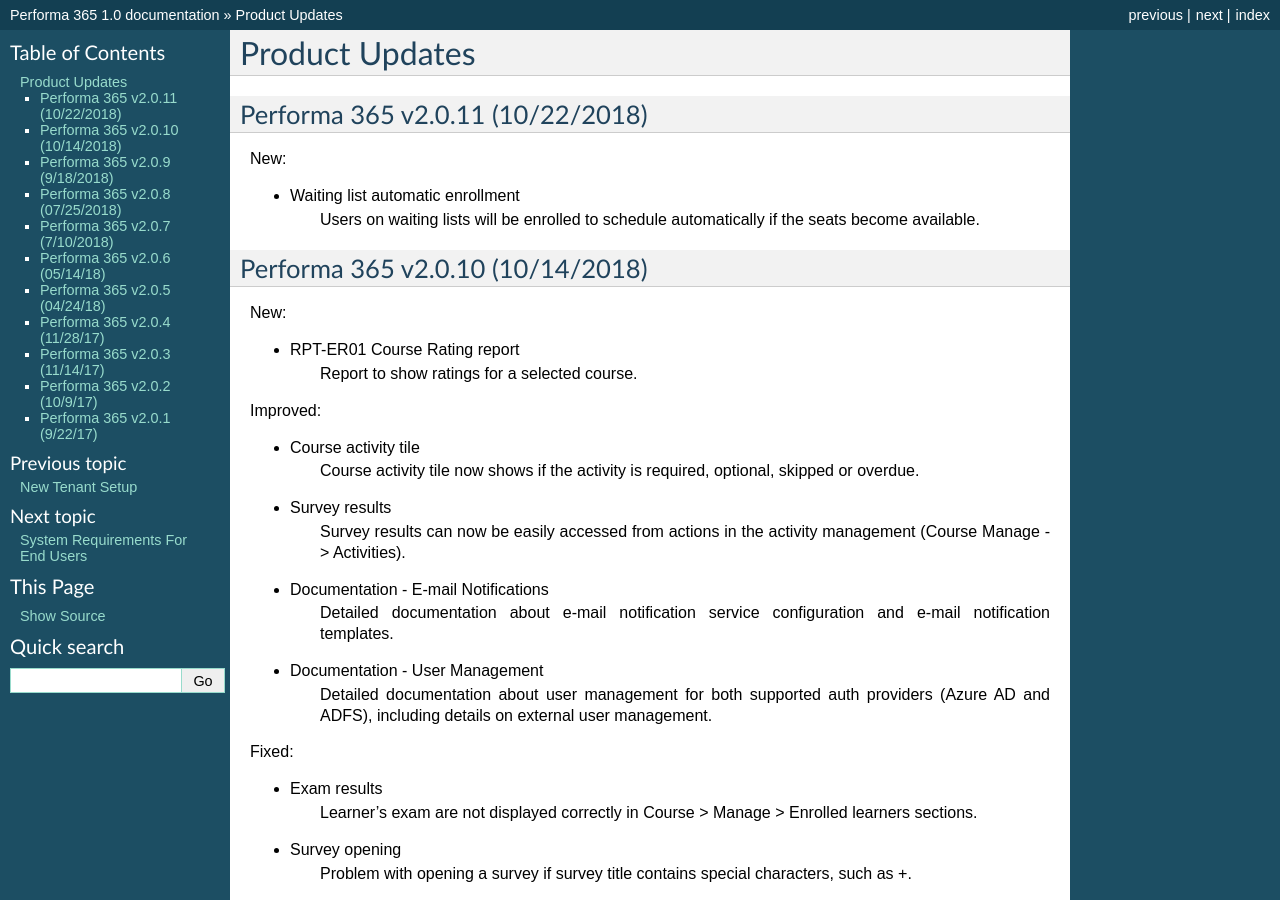
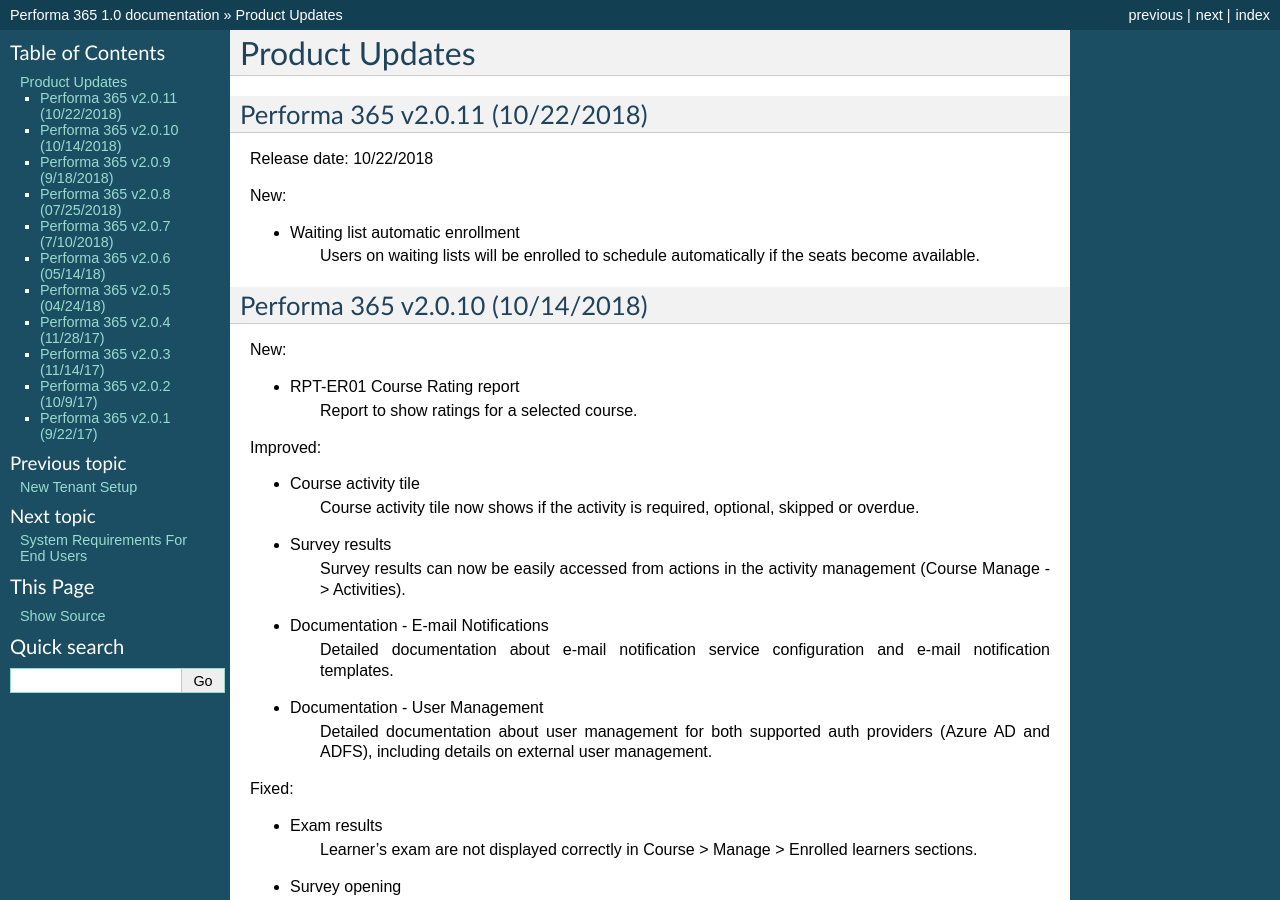
Before and after one commit to pslisko/performa365docs, a Sphinx documentation site: the page built from docs/general/product_updates.rst, in a window 1280 px wide and 900 px high. Built offline with Sphinx 7.4.7, drawn with Linux system fonts in a browser that asks for light colours; pages that are not in the unit, such as notebooks, are missing from menus.

Commit message:
Update product_updates.rst

```diff
--- a/docs/general/product_updates.rst
+++ b/docs/general/product_updates.rst
@@ -7,6 +7,8 @@
 
 Performa 365 v2.0.11  (10/22/2018)
 ^^^^^^^^^^^^^^^^^^^^^^^^^^^^
+
+Release date: 10/22/2018
 
 New:
 
```
